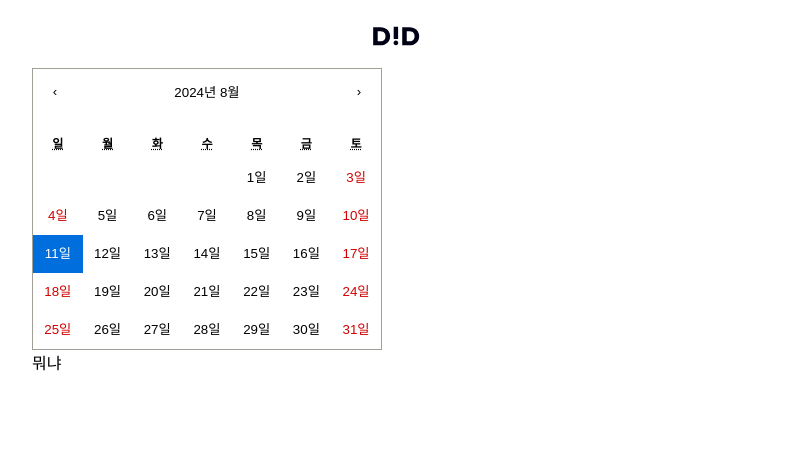
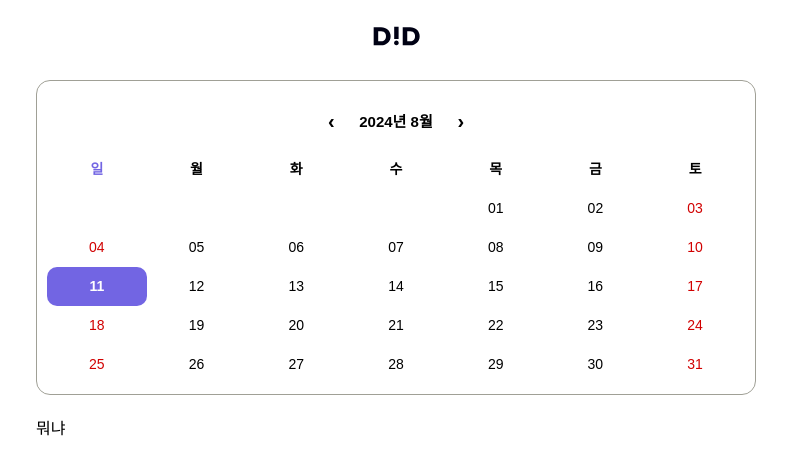
Before and after one commit to limEnough/challengeBoard, a Next.js app: page / in a window 1280 px wide. Shown: the top 474 px of the page, without its empty margins (244-1031 px from the left). Built offline with nearby package versions, Linux system fonts and the light colour scheme.

Commit message:
feat: react-calendar 라이브러리 커스텀

```diff
--- a/app/page.module.scss
+++ b/app/page.module.scss
@@ -3,16 +3,16 @@
 .main {
   margin: 0 auto;
   height: 100vh;
-  padding: 60px 20px 0;
-  background: $white;
+  padding: 72px 24px 0;
 }
 
 .header {
   position: fixed;
   top: 0;
   left: 50%;
+  max-width: $maxWidth;
+  min-width: $minWidth;
   z-index: 100;
-  width: $maxWidth;
   padding: 20px;
   font-size: 0;
   text-align: center;
@@ -31,35 +31,9 @@
   background: $white;
   width: 100%;
   height: 200px;
+  margin-top: 20px;
 }
 
 .calendar {
-  .react-calendar {
-    border:  1px solid red;
-  }
-
-  .react-calendar__navigation {
-    width: inherit;
-    height: 3.5rem;
-    display: flex;
-    text-align: center;
-    align-items: center;
-    padding: 0 5.5rem;
-
-    .react-calendar__navigation__label {
-      width: 5.5rem;
-      height: 1.375rem;
-      font-size: 16px;
-      border: none;
-      font-weight: 700;
-      background-color: #fff;
-    }
-
-    .react-calendar__navigation__prev-button {
-      border: none;
-      background-color: #fff;
-      cursor: pointer;
-      opacity: 0;
-    }
-  }
+  // ...
 }
--- a/app/page.tsx
+++ b/app/page.tsx
@@ -1,22 +1,29 @@
 "use client";
 
 import { useState } from "react";
+import classNames from 'classnames';
 import styles from "./page.module.scss";
 import Board from "./board";
 import Calendar from "react-calendar";
+import moment from "moment";
+import { Noto_Sans_KR } from 'next/font/google';
 import type { SelectedDate } from "./date.types";
 import '../styles/globals.scss';
+import '../styles/calendar-custom.scss';
 
+const noto = Noto_Sans_KR({
+  subsets: ['latin'], // 또는 preload: false
+  weight: ['200', '400', '600', '800', '900'],
+});
 
 export default function Home() {
   const [selectedDate, setSelectedDate] = useState<SelectedDate>(new Date());
 
   return (
-    <main className={styles.main}>
-
-
-      <div className={styles.calendar}>
+    // noto.className
+    <main className={classNames(styles.main, noto.className)}>
       <Calendar
+        className={styles.calendar}
         onChange={setSelectedDate}
         value={selectedDate}
         locale="ko"
@@ -25,8 +32,8 @@ export default function Home() {
         prev2Label={null}
         next2Label={null}
         showNeighboringMonth={false}
+        formatDay={(locale, date) => moment(date).format("DD")}
       />
-      </div>
 
       <Board />
     </main>
--- a/styles/_mixins.scss
+++ b/styles/_mixins.scss
@@ -1,9 +1,8 @@
 // #region fontCss
-@mixin fontCss($color: $black, $size: 16px, $line: 24px, $weight: 400, $family: $noto) {
+@mixin fontCss($color: $black, $size: 16px, $line: 24px, $weight: 400) {
   color: $color;
   font-size: $size;
   font-weight: $weight;
-  font-family: $family;
   line-height: $line;
   overflow-wrap: break-word;
   word-wrap: break-word;
--- a/styles/_variables.scss
+++ b/styles/_variables.scss
@@ -1,8 +1,8 @@
 $minWidth: var(--min-width);
 $maxWidth: var(--max-width);
-$fontR: var(--font-roboto);
 $black: var(--black);
 $white: var(--white);
 $gray: var(--gray);
+$disabled: var(--disabled);
 $base: var(--base);
 $point: var(--point);
--- /dev/null
+++ b/styles/calendar-custom.scss
@@ -0,0 +1,110 @@
+
+/* React-Calendar Custom */
+.react-calendar {
+	width: 100%;
+  padding: 20px 10px 10px;
+	background: white;
+  border-radius: 14px;
+	-moz-box-sizing: border-box;
+	-webkit-box-sizing: border-box;
+	box-sizing: border-box;
+
+  /* 공통 */
+	button {
+		&:enabled {
+			&:hover {
+				cursor: pointer;
+			}
+		}
+
+    abbr {
+      @include fontCss($black, 14px, 18px);
+    }
+	}
+
+  /* 네비게이션 */
+  &__navigation {
+    display: flex;
+    justify-content: center;
+    height: 40px;
+    margin-bottom: 10px;
+
+    &__label {
+      flex-grow: 0 !important;
+      @include fontCss($black, 15px, 15px, 600);
+    }
+
+    &__arrow {
+      width: 40px;
+      margin: 0 20px;
+      @include fontCss($black, 20px, 20px, 800);
+    }
+  }
+
+  /* 요일 */
+  &__month-view__weekdays {
+    text-align: center;
+    text-transform: uppercase;
+
+    &__weekday {
+      padding: 10px;
+
+      abbr {
+        @include fontCss($black, 14px, 14px, 600);
+        text-decoration: none !important;
+      }
+
+      abbr[title="일요일"] {
+        color: $point !important;
+      }
+    }
+  }
+
+  /* 날짜 */
+  &__tile {
+    max-width: 100%;
+    padding: 10px;
+    text-align: center;
+    border-radius: 10px;
+
+    &:enabled {
+      &:hover {
+        background-color: $base;
+      }
+      &:focus {
+        background-color: $base;
+      }
+    }
+
+    /* 오늘 */
+    &--now {
+      position: relative;
+
+      &.react-calendar__tile--active {
+        abbr {
+          color: $white !important;
+        }
+      }
+
+      abbr {
+        color: $point !important;
+        font-weight: 800 !important;
+      }
+    }
+
+    /* active 날짜 */
+    &--active {
+      background: $point;
+      color: $white;
+
+      &:enabled {
+        &:hover {
+          background: $point;
+        }
+        &:focus {
+          background: $point;
+        }
+      }
+    }
+  }
+}
```
Lines whose indentation alone changed are shown as unchanged.
